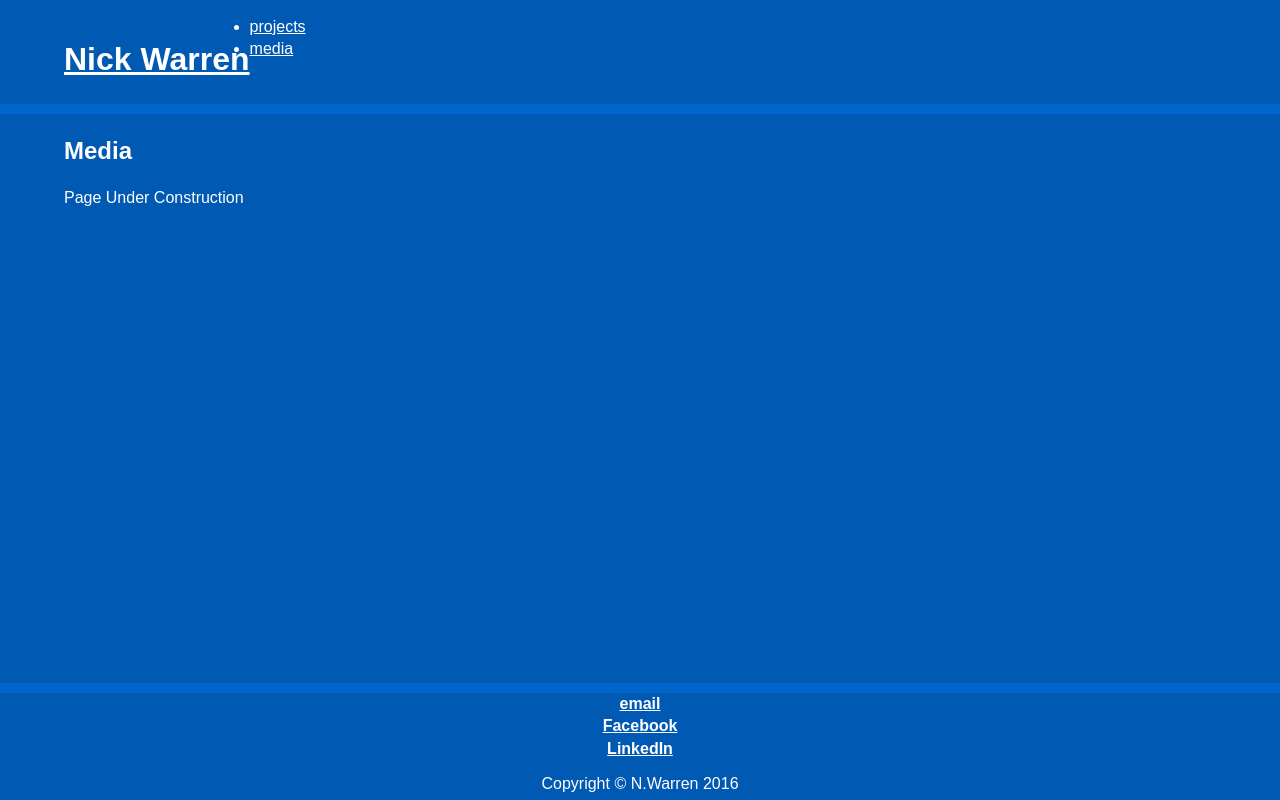
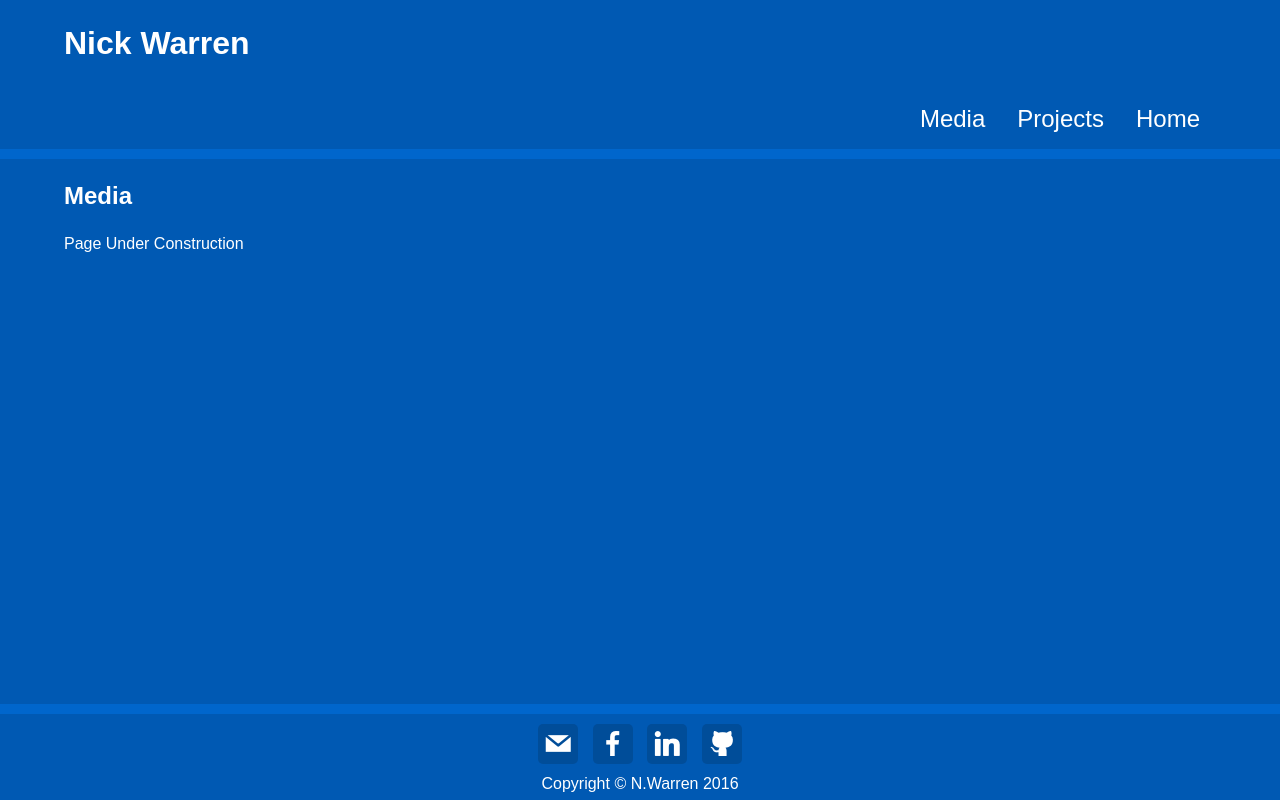
Before and after one commit to ImmortalScientist/niwarren.co.uk, a PHP site: page /media.html in a window 1280 px wide. Run offline with PHP 8.4, Linux system fonts and the light colour scheme.

Commit message:
updates yo
added footer and menu to projects.html and media.html

```diff
--- a/css/main.css
+++ b/css/main.css
@@ -207,7 +207,7 @@ a {
      left: 0; right: 0; margin: auto;
      padding-bottom: 10px;
      padding-left: 0;
-     margin-bottom: 10px;
+     margin-bottom: 15px;
    }
 
 
@@ -236,7 +236,6 @@ a {
        text-align: center;
        margin-bottom: 5px;
      }
-
 
      /* When the screen is less than 680 pixels wide, hide all list items, except for the first one ("Home"). Show the list item that contains the link to open and close the topnav (li.icon) */
     ul.topnav li:not(:first-child) {display: none;}
--- a/media.html
+++ b/media.html
@@ -13,6 +13,7 @@
 
         <link rel="stylesheet" href="css/normalize.css">
         <link rel="stylesheet" href="css/main.css">
+        <link rel="stylesheet" href="css/socicon.css">
         <script src="js/vendor/modernizr-2.8.3.min.js"></script>
     </head>
 
@@ -23,17 +24,32 @@
 
         <!-- Add your site or application content here -->
 
-      <div class="header-container">
-        <header class="wrapper clearfix">
-        	<a href="index.html" class="titlelink"><h1 class="title">Nick Warren</h1></a>
-          <nav>
-            <ul>
-              <li><a href="projects.html">projects</a></li>
-              <li><a href="media.html" class="buttonPageOpen">media</a></li>
+        <div class="header-container">
+          <header class="wrapper clearfix">
+            <h1>Nick Warren</h1></a>
+            <ul class="topnav" id="myTopnav">
+              <li class="icon">
+                <a href="javascript:void(0);" onclick="responsiveNav()">&#9776;</a>
+              </li>
+              <li><a href="index.html">Home</a></li>
+              <li><a href="projects.html">Projects</a></li>
+              <li><a href="media.html">Media</a></li>
             </ul>
-          </nav>
-    		</header>
-      </div>
+      		</header>
+        </div>
+
+        <script>
+        /* Toggle between adding and removing the "responsive" class to topnav when the user clicks on the icon */
+        function responsiveNav() {
+            var x = document.getElementById("myTopnav");
+            if (x.className === "topnav") {
+                x.className += " responsive";
+            } else {
+                x.className = "topnav";
+            }
+        }
+        </script>
+
 
       <div class="main-container Site-content">
         <div class="main wrapper clearfix">
@@ -49,10 +65,11 @@
       <div class="footer-container">
         <footer class="wrapper">
           <div class="footerbuttons">
-            <ul class="footerbuttons">
-              <li><a href="mailto:mail.nick1282@gmail.com" class="contactbutton">email</a></li>
-              <li><a href="https://www.facebook.com/immortalscientist" class="contactbutton">Facebook</a></li>
-              <li><a href="https://uk.linkedin.com/in/nicholas-warren-358244a7" class="contactbutton">LinkedIn</a></li>
+            <ul class="soc">
+                <li><a class="soc-mail" href="mailto:mail.nick1282@gmail.com"></a></li>
+                <li><a class="soc-facebook" href="https://www.facebook.com/immortalscientist"></a></li>
+                <li><a class="soc-linkedin" href="https://uk.linkedin.com/in/nicholas-warren-358244a7"></a></li>
+                <li><a class="soc-github soc-icon-last" href="https://github.com/ImmortalScientist"></a></li>
             </ul>
           </div>
           <p>
```
Also changed, not shown: projects.html (+31 -14 lines).
